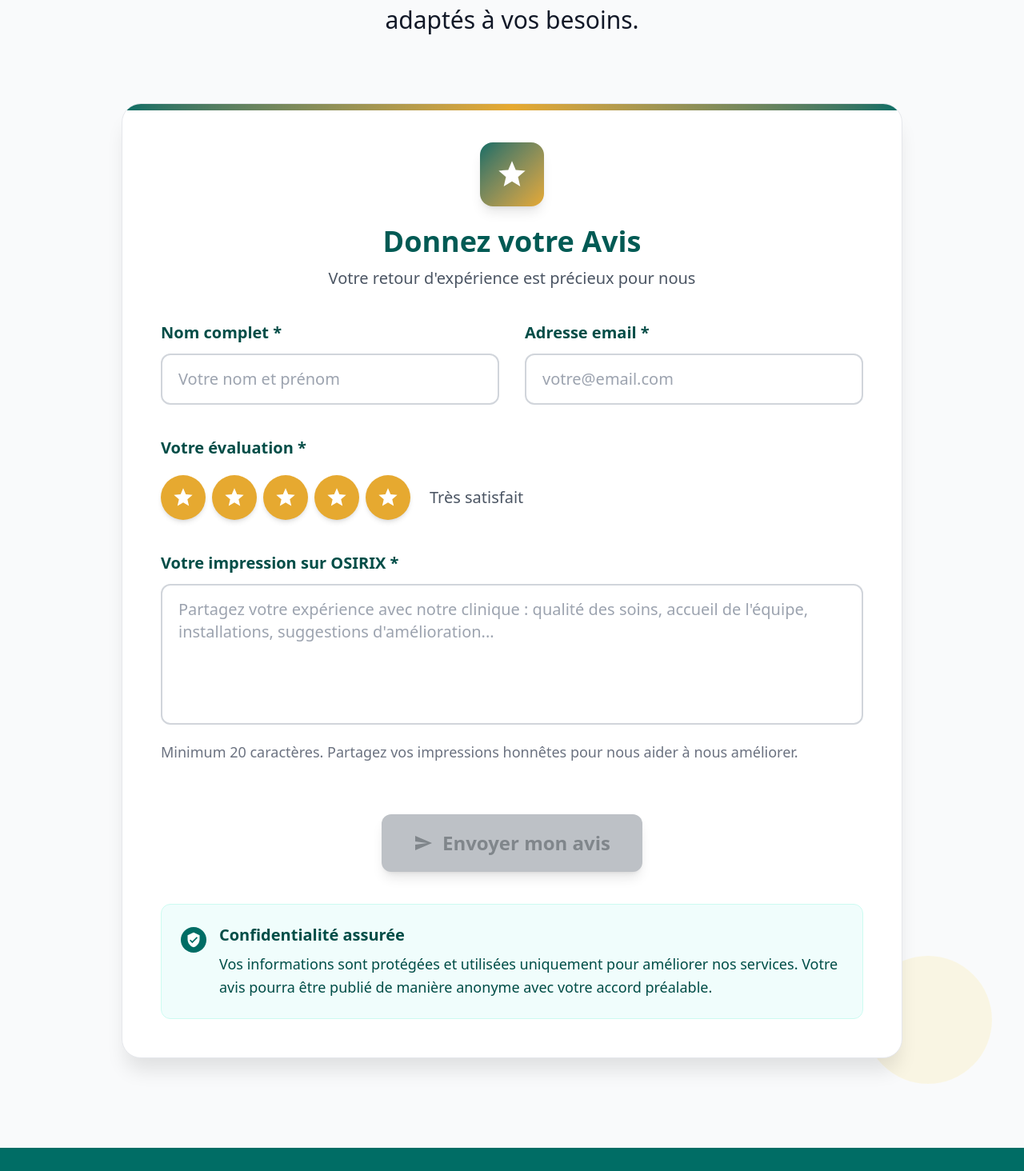
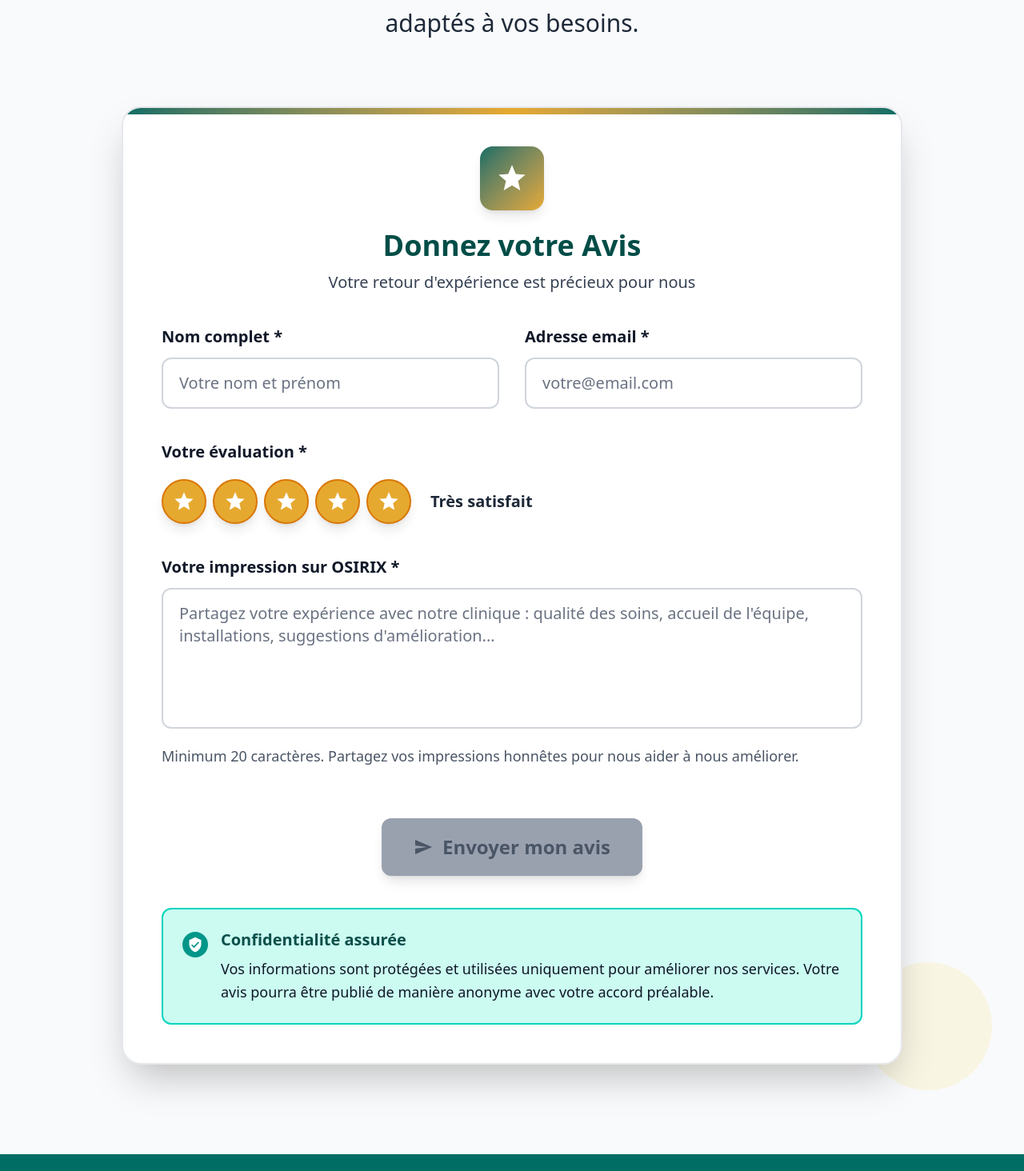
Before and after one commit to Rameaux13/osirix-medical-clinic, a Next.js app in the folder frontend/: page / in a window 1280 px wide. Shown: the part 5166-6630 px from the top of the page at 80% size. Built offline with nearby package versions, Linux system fonts and the light colour scheme.

Commit message:
modification page d' inscription

```diff
--- a/frontend/src/app/page.tsx
+++ b/frontend/src/app/page.tsx
@@ -561,7 +561,7 @@
         </div>
       </section>
 
-      {/* SECTION AVIS */}
+      {/* SECTION AVIS CORRIGÉE - MEILLEURE VISIBILITÉ EN MODE CLAIR */}
       <section id="avis" className="py-16 sm:py-20 md:py-28 bg-theme-primary relative overflow-hidden theme-transition">
         <div className="absolute inset-0 pointer-events-none">
           <div className="absolute top-20 left-10 w-32 h-32 bg-primary-200 dark:bg-primary-800 rounded-full opacity-20 animate-pulse"></div>
@@ -571,22 +571,26 @@
 
         <div className="max-w-5xl mx-auto px-4 md:px-6 relative z-10">
           <div className="text-center mb-12 sm:mb-16 md:mb-20">
-            <div className="inline-block px-6 sm:px-8 py-2 sm:py-3 bg-secondary-100 dark:bg-secondary-900 text-secondary-700 dark:text-secondary-300 rounded-full text-sm sm:text-base md:text-lg font-semibold uppercase tracking-wider mb-4 sm:mb-6 theme-transition">
+            {/* Badge "Votre Opinion Compte" - Plus visible */}
+            <div className="inline-block px-6 sm:px-8 py-2 sm:py-3 bg-secondary-200 dark:bg-secondary-900 text-secondary-800 dark:text-secondary-300 rounded-full text-sm sm:text-base md:text-lg font-bold uppercase tracking-wider mb-4 sm:mb-6 theme-transition border-2 border-secondary-400 dark:border-secondary-700">
               Votre Opinion Compte
             </div>
 
-            <h2 className="text-2xl sm:text-3xl md:text-4xl lg:text-5xl xl:text-6xl font-black text-primary-600 dark:text-primary-400 mb-6 sm:mb-8 leading-tight theme-transition">
+            {/* Titre principal - Texte plus foncé */}
+            <h2 className="text-2xl sm:text-3xl md:text-4xl lg:text-5xl xl:text-6xl font-black text-primary-700 dark:text-primary-400 mb-6 sm:mb-8 leading-tight theme-transition">
               Partagez votre Expérience OSIRIX
             </h2>
 
-            <p className="text-base sm:text-lg md:text-xl lg:text-2xl xl:text-3xl text-theme-primary max-w-3xl mx-auto leading-relaxed px-2 theme-transition">
+            {/* Description - Texte plus foncé */}
+            <p className="text-base sm:text-lg md:text-xl lg:text-2xl xl:text-3xl text-gray-800 dark:text-gray-300 max-w-3xl mx-auto leading-relaxed px-2 theme-transition">
               Votre avis nous aide à améliorer continuellement nos services.
               Partagez votre expérience avec notre équipe et aidez-nous à offrir
               des soins toujours plus adaptés à vos besoins.
             </p>
           </div>
 
-          <div className="bg-theme-card rounded-3xl shadow-theme-xl p-6 sm:p-8 md:p-12 border border-theme relative overflow-hidden theme-transition">
+          {/* Formulaire - Fond plus visible */}
+          <div className="bg-white dark:bg-gray-800 rounded-3xl shadow-2xl p-6 sm:p-8 md:p-12 border-2 border-gray-200 dark:border-gray-700 relative overflow-hidden theme-transition">
             <div className="absolute top-0 left-0 w-full h-2 bg-gradient-to-r from-primary-500 via-secondary-500 to-primary-500"></div>
 
             <form onSubmit={handleFeedbackSubmit} className="space-y-6 sm:space-y-8 md:space-y-10">
@@ -596,26 +600,27 @@
                     <path d="M12 17.27L18.18 21L16.54 13.97L22 9.24L14.81 8.63L12 2L9.19 8.63L2 9.24L7.46 13.97L5.82 21L12 17.27Z" />
                   </svg>
                 </div>
-                <h3 className="text-xl sm:text-2xl md:text-3xl lg:text-4xl font-bold text-primary-600 dark:text-primary-400 mb-2 sm:mb-3 theme-transition">
+                <h3 className="text-xl sm:text-2xl md:text-3xl lg:text-4xl font-bold text-primary-700 dark:text-primary-400 mb-2 sm:mb-3 theme-transition">
                   Donnez votre Avis
                 </h3>
-                <p className="text-theme-secondary text-sm sm:text-base md:text-lg lg:text-xl theme-transition">
+                <p className="text-gray-700 dark:text-gray-300 text-sm sm:text-base md:text-lg lg:text-xl theme-transition">
                   Votre retour d'expérience est précieux pour nous
                 </p>
               </div>
 
               {submitMessage && (
                 <div className={`p-4 sm:p-5 rounded-xl text-center font-medium text-base sm:text-lg md:text-xl ${submitMessage.includes('Merci')
-                  ? 'bg-green-100 dark:bg-green-900/30 text-green-700 dark:text-green-300 border border-green-200 dark:border-green-800'
-                  : 'bg-red-100 dark:bg-red-900/30 text-red-700 dark:text-red-300 border border-red-200 dark:border-red-800'
+                  ? 'bg-green-100 dark:bg-green-900/30 text-green-800 dark:text-green-300 border-2 border-green-300 dark:border-green-800'
+                  : 'bg-red-100 dark:bg-red-900/30 text-red-800 dark:text-red-300 border-2 border-red-300 dark:border-red-800'
                   } theme-transition`}>
                   {submitMessage}
                 </div>
               )}
 
               <div className="grid md:grid-cols-2 gap-6 sm:gap-8">
+                {/* Nom complet */}
                 <div className="space-y-2 sm:space-y-3">
-                  <label htmlFor="name" className="block text-base sm:text-lg md:text-xl font-semibold text-primary-700 dark:text-primary-300 theme-transition">
+                  <label htmlFor="name" className="block text-base sm:text-lg md:text-xl font-bold text-gray-900 dark:text-gray-100 theme-transition">
                     Nom complet *
                   </label>
                   <input
@@ -625,13 +630,14 @@
                     value={feedbackForm.name}
                     onChange={handleFeedbackChange}
                     required
-                    className="input-theme w-full px-4 py-3 sm:px-5 sm:py-4 border-2 rounded-xl focus:border-primary-500 focus:ring-2 focus:ring-primary-200 dark:focus:ring-primary-800 transition-all duration-200 text-base sm:text-lg md:text-xl theme-transition"
+                    className="w-full px-4 py-3 sm:px-5 sm:py-4 border-2 border-gray-300 dark:border-gray-600 rounded-xl focus:border-primary-500 focus:ring-2 focus:ring-primary-200 dark:focus:ring-primary-800 transition-all duration-200 text-base sm:text-lg md:text-xl bg-white dark:bg-gray-700 text-gray-900 dark:text-gray-100 placeholder-gray-500 dark:placeholder-gray-400 theme-transition"
                     placeholder="Votre nom et prénom"
                   />
                 </div>
 
+                {/* Email */}
                 <div className="space-y-2 sm:space-y-3">
-                  <label htmlFor="email" className="block text-base sm:text-lg md:text-xl font-semibold text-primary-700 dark:text-primary-300 theme-transition">
+                  <label htmlFor="email" className="block text-base sm:text-lg md:text-xl font-bold text-gray-900 dark:text-gray-100 theme-transition">
                     Adresse email *
                   </label>
                   <input
@@ -641,14 +647,15 @@
                     value={feedbackForm.email}
                     onChange={handleFeedbackChange}
                     required
-                    className="input-theme w-full px-4 py-3 sm:px-5 sm:py-4 border-2 rounded-xl focus:border-primary-500 focus:ring-2 focus:ring-primary-200 dark:focus:ring-primary-800 transition-all duration-200 text-base sm:text-lg md:text-xl theme-transition"
+                    className="w-full px-4 py-3 sm:px-5 sm:py-4 border-2 border-gray-300 dark:border-gray-600 rounded-xl focus:border-primary-500 focus:ring-2 focus:ring-primary-200 dark:focus:ring-primary-800 transition-all duration-200 text-base sm:text-lg md:text-xl bg-white dark:bg-gray-700 text-gray-900 dark:text-gray-100 placeholder-gray-500 dark:placeholder-gray-400 theme-transition"
                     placeholder="votre@email.com"
                   />
                 </div>
               </div>
 
+              {/* Évaluation - Étoiles plus visibles */}
               <div className="space-y-4 sm:space-y-5">
-                <label className="block text-base sm:text-lg md:text-xl font-semibold text-primary-700 dark:text-primary-300 theme-transition">
+                <label className="block text-base sm:text-lg md:text-xl font-bold text-gray-900 dark:text-gray-100 theme-transition">
                   Votre évaluation *
                 </label>
                 <div className="flex flex-col sm:flex-row items-start sm:items-center gap-4 sm:gap-6">
@@ -658,9 +665,9 @@
                         key={star}
                         type="button"
                         onClick={() => setFeedbackForm(prev => ({ ...prev, rating: star }))}
-                        className={`w-10 h-10 sm:w-12 sm:h-12 md:w-14 md:h-14 rounded-full transition-all duration-200 flex items-center justify-center ${star <= feedbackForm.rating
-                          ? 'bg-secondary-500 text-white shadow-md hover:bg-secondary-600'
-                          : 'bg-theme-tertiary text-theme-tertiary hover:bg-theme-hover'
+                        className={`w-10 h-10 sm:w-12 sm:h-12 md:w-14 md:h-14 rounded-full transition-all duration-200 flex items-center justify-center border-2 ${star <= feedbackForm.rating
+                          ? 'bg-secondary-500 border-secondary-600 text-white shadow-lg hover:bg-secondary-600'
+                          : 'bg-gray-200 dark:bg-gray-700 border-gray-300 dark:border-gray-600 text-gray-400 dark:text-gray-500 hover:bg-gray-300 dark:hover:bg-gray-600'
                           } theme-transition`}
                       >
                         <svg className="w-5 h-5 sm:w-6 sm:h-6 md:w-7 md:h-7" fill="currentColor" viewBox="0 0 24 24">
@@ -669,7 +676,7 @@
                       </button>
                     ))}
                   </div>
-                  <div className="text-base sm:text-lg md:text-xl font-medium text-theme-secondary theme-transition">
+                  <div className="text-base sm:text-lg md:text-xl font-bold text-gray-800 dark:text-gray-200 theme-transition">
                     {feedbackForm.rating === 1 && "Très insatisfait"}
                     {feedbackForm.rating === 2 && "Insatisfait"}
                     {feedbackForm.rating === 3 && "Correct"}
@@ -679,8 +686,9 @@
                 </div>
               </div>
 
+              {/* Message - Textarea plus visible */}
               <div className="space-y-2 sm:space-y-3">
-                <label htmlFor="message" className="block text-base sm:text-lg md:text-xl font-semibold text-primary-700 dark:text-primary-300 theme-transition">
+                <label htmlFor="message" className="block text-base sm:text-lg md:text-xl font-bold text-gray-900 dark:text-gray-100 theme-transition">
                   Votre impression sur OSIRIX *
                 </label>
                 <textarea
@@ -690,20 +698,21 @@
                   onChange={handleFeedbackChange}
                   required
                   rows={5}
-                  className="input-theme w-full px-4 py-3 sm:px-5 sm:py-4 border-2 rounded-xl focus:border-primary-500 focus:ring-2 focus:ring-primary-200 dark:focus:ring-primary-800 transition-all duration-200 resize-none text-base sm:text-lg md:text-xl theme-transition"
+                  className="w-full px-4 py-3 sm:px-5 sm:py-4 border-2 border-gray-300 dark:border-gray-600 rounded-xl focus:border-primary-500 focus:ring-2 focus:ring-primary-200 dark:focus:ring-primary-800 transition-all duration-200 resize-none text-base sm:text-lg md:text-xl bg-white dark:bg-gray-700 text-gray-900 dark:text-gray-100 placeholder-gray-500 dark:placeholder-gray-400 theme-transition"
                   placeholder="Partagez votre expérience avec notre clinique : qualité des soins, accueil de l'équipe, installations, suggestions d'amélioration..."
                 ></textarea>
-                <p className="text-sm sm:text-base md:text-lg text-theme-tertiary theme-transition">
+                <p className="text-sm sm:text-base md:text-lg text-gray-600 dark:text-gray-400 theme-transition">
                   Minimum 20 caractères. Partagez vos impressions honnêtes pour nous aider à nous améliorer.
                 </p>
               </div>
 
+              {/* Bouton d'envoi */}
               <div className="text-center pt-4 sm:pt-6">
                 <button
                   type="submit"
                   disabled={isSubmitting || !feedbackForm.name || !feedbackForm.email || !feedbackForm.message || feedbackForm.message.length < 20}
                   className={`w-full sm:w-auto px-8 py-4 sm:px-10 sm:py-5 rounded-xl font-bold text-lg sm:text-xl md:text-2xl transition-all duration-300 shadow-lg hover:shadow-xl transform hover:-translate-y-1 ${isSubmitting || !feedbackForm.name || !feedbackForm.email || !feedbackForm.message || feedbackForm.message.length < 20
-                    ? 'bg-neutral-400 dark:bg-neutral-600 text-neutral-600 dark:text-neutral-400 cursor-not-allowed'
+                    ? 'bg-gray-400 dark:bg-gray-600 text-gray-600 dark:text-gray-400 cursor-not-allowed'
                     : 'bg-gradient-to-r from-secondary-500 to-secondary-600 hover:from-secondary-600 hover:to-secondary-700 text-white'
                     }`}
                 >
@@ -727,18 +736,19 @@
               </div>
             </form>
 
-            <div className="mt-8 sm:mt-10 p-5 sm:p-6 bg-primary-50 dark:bg-primary-900/30 rounded-xl border border-primary-100 dark:border-primary-800 theme-transition">
+            {/* Encadré Confidentialité - Plus visible */}
+            <div className="mt-8 sm:mt-10 p-5 sm:p-6 bg-teal-100 dark:bg-teal-900/30 rounded-xl border-2 border-teal-400 dark:border-teal-700 theme-transition">
               <div className="flex items-start gap-3 sm:gap-4">
-                <div className="w-7 h-7 sm:w-8 sm:h-8 bg-primary-500 rounded-full flex items-center justify-center flex-shrink-0 mt-1">
+                <div className="w-7 h-7 sm:w-8 sm:h-8 bg-teal-600 dark:bg-teal-500 rounded-full flex items-center justify-center flex-shrink-0 mt-1">
                   <svg className="w-4 h-4 sm:w-5 sm:h-5 text-white" fill="currentColor" viewBox="0 0 24 24">
                     <path d="M12 1L3 5V11C3 16.55 6.84 21.74 12 23C17.16 21.74 21 16.55 21 11V5L12 1M10 17L6 13L7.41 11.59L10 14.17L16.59 7.58L18 9L10 17Z" />
                   </svg>
                 </div>
                 <div>
-                  <h4 className="text-base sm:text-lg md:text-xl font-semibold text-primary-700 dark:text-primary-300 mb-1 sm:mb-2 theme-transition">
+                  <h4 className="text-base sm:text-lg md:text-xl font-bold text-teal-900 dark:text-teal-300 mb-1 sm:mb-2 theme-transition">
                     Confidentialité assurée
                   </h4>
-                  <p className="text-sm sm:text-base md:text-lg text-primary-700 dark:text-primary-400 leading-relaxed theme-transition">
+                  <p className="text-sm sm:text-base md:text-lg text-gray-900 dark:text-gray-300 leading-relaxed theme-transition">
                     Vos informations sont protégées et utilisées uniquement pour améliorer nos services.
                     Votre avis pourra être publié de manière anonyme avec votre accord préalable.
                   </p>
```
